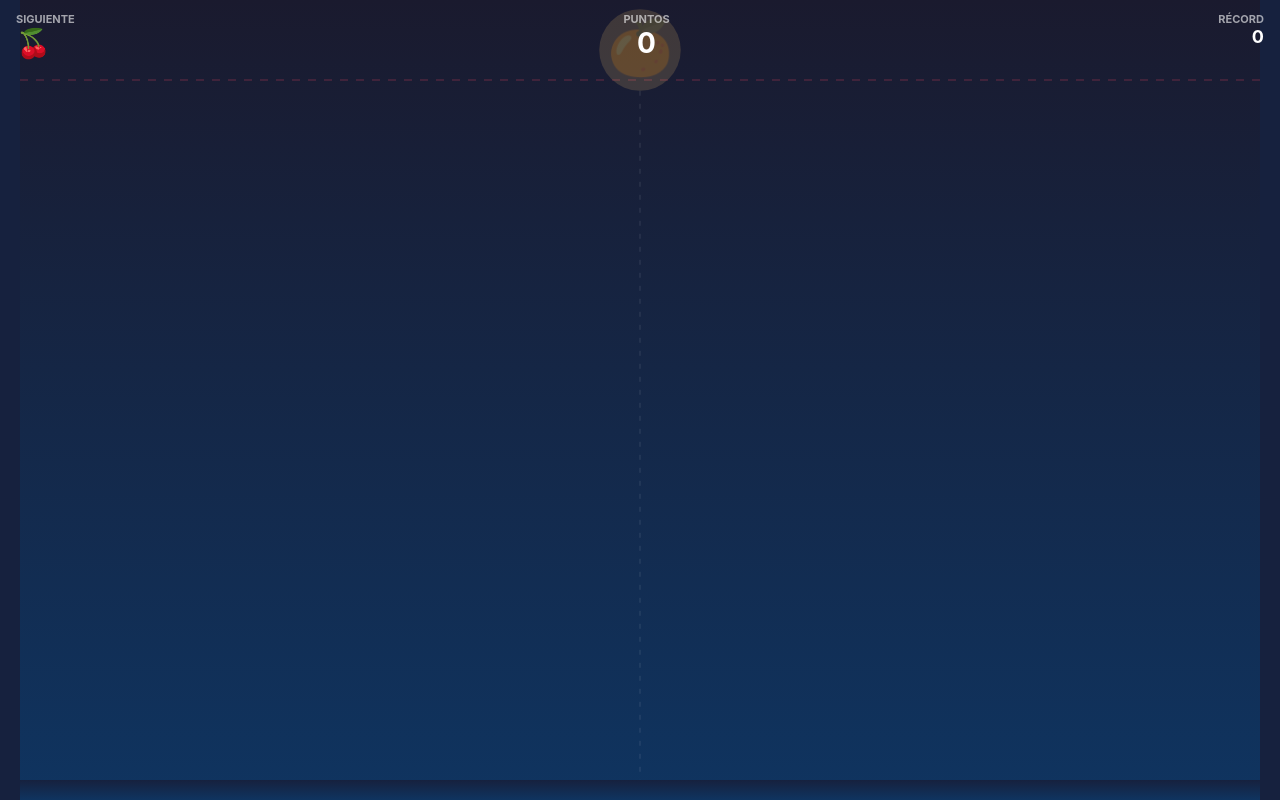
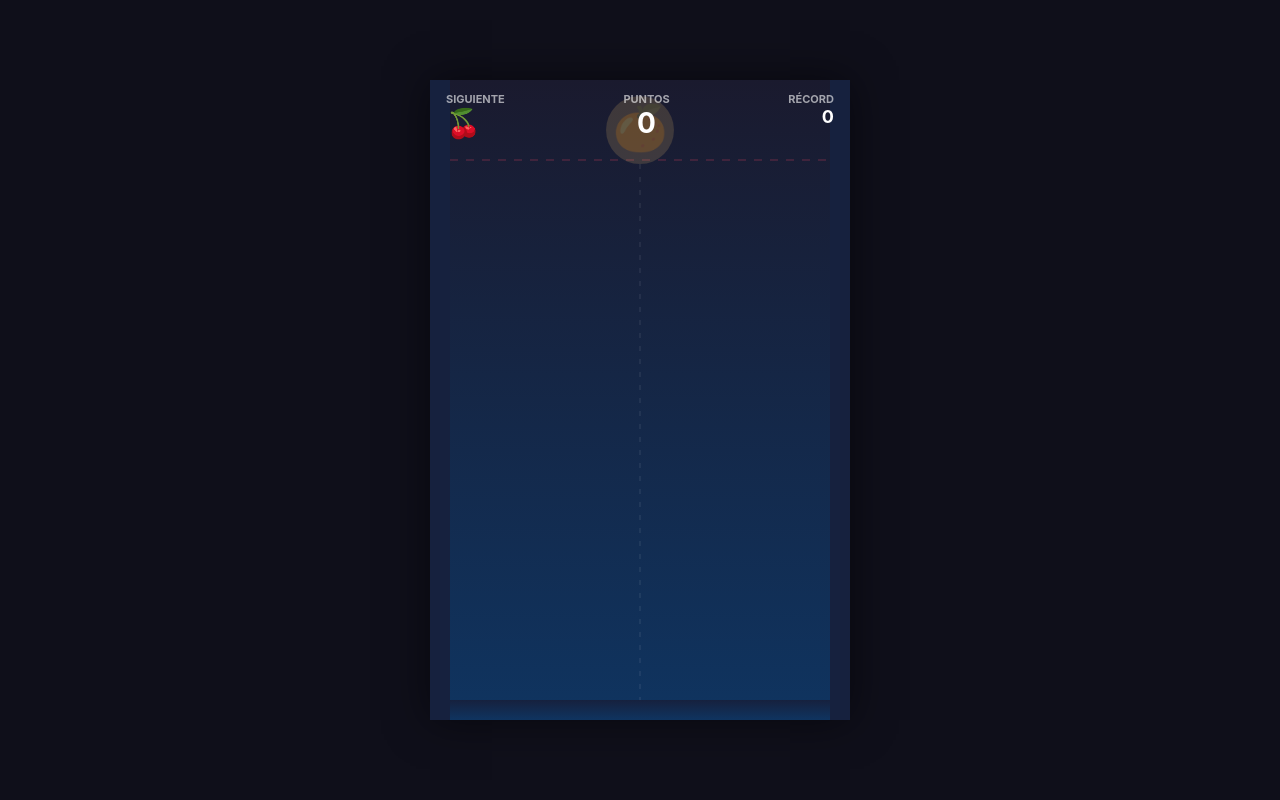
Before and after one commit to daniortega9607/fruit-merge-ai, a plain HTML site: page index.html in a window 1280 px wide. Both pictures are taken after a click on the button "🎮 Jugar Solo". Drawn offline with nearby package versions, Linux system fonts and the light colour scheme.

Commit message:
Fix: área de juego limitada a 420x640 max — competencia justa PC vs móvil
- max-width: 420px y max-height: 640px en game-container
- En PC el juego aparece centrado con sombra, no ocupa toda la pantalla
- Escala de frutas limitada a 1.0 (antes 1.2) para evitar ventaja en pantallas grandes
- Mismas dimensiones de juego para todos los jugadores

```diff
--- a/game.js
+++ b/game.js
@@ -61,6 +61,7 @@ function resizeCanvas() {
     const rect = container.getBoundingClientRect();
     const dpr = window.devicePixelRatio || 1;
 
+    // Dimensiones fijas del área de juego (igual para todos)
     GAME_WIDTH = rect.width;
     GAME_HEIGHT = rect.height;
 
@@ -74,7 +75,8 @@ function resizeCanvas() {
     DANGER_LINE_Y = 80;
     pointerX = GAME_WIDTH / 2;
 
-    fruitScale = Math.min(GAME_WIDTH / 420, 1.2);
+    // Escala fija: el contenedor ya está limitado a 420px por CSS
+    fruitScale = Math.min(GAME_WIDTH / 420, 1);
     const baseRadii = [16, 22, 28, 34, 40, 48, 56, 64, 74, 84, 96];
     FRUITS.forEach((f, i) => { f.radius = baseRadii[i] * fruitScale; });
 
--- a/index.html
+++ b/index.html
@@ -144,11 +144,13 @@
         /* --- Juego --- */
         #game-screen { background: #0f0f1a; }
         #game-container {
-            position: fixed;
-            top: 0;
-            left: 0;
+            position: relative;
             width: 100%;
+            max-width: 420px;
             height: 100%;
+            max-height: 640px;
+            margin: 0 auto;
+            box-shadow: 0 0 40px rgba(0,0,0,0.5);
         }
         #hud {
             position: absolute;
```
